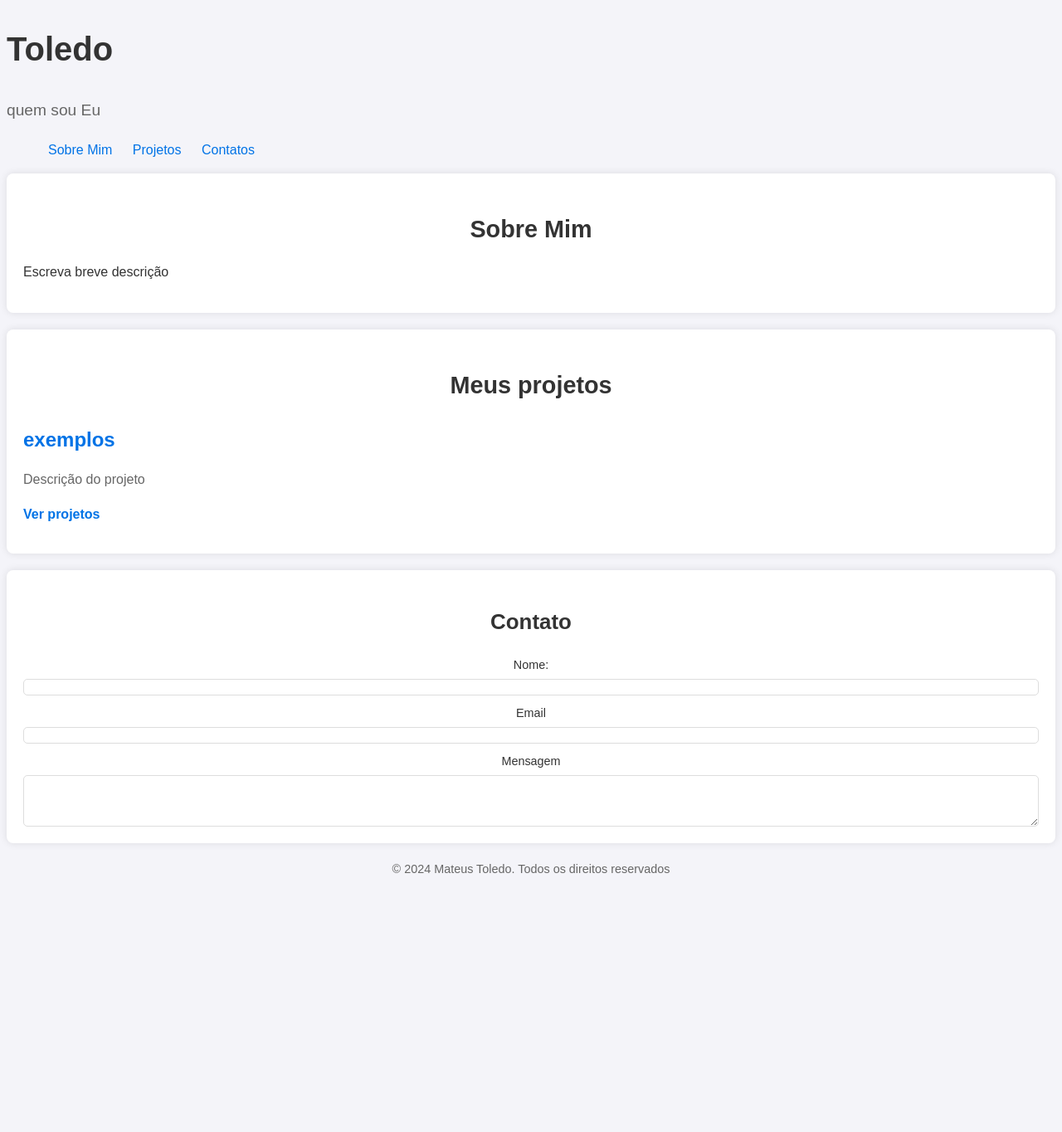
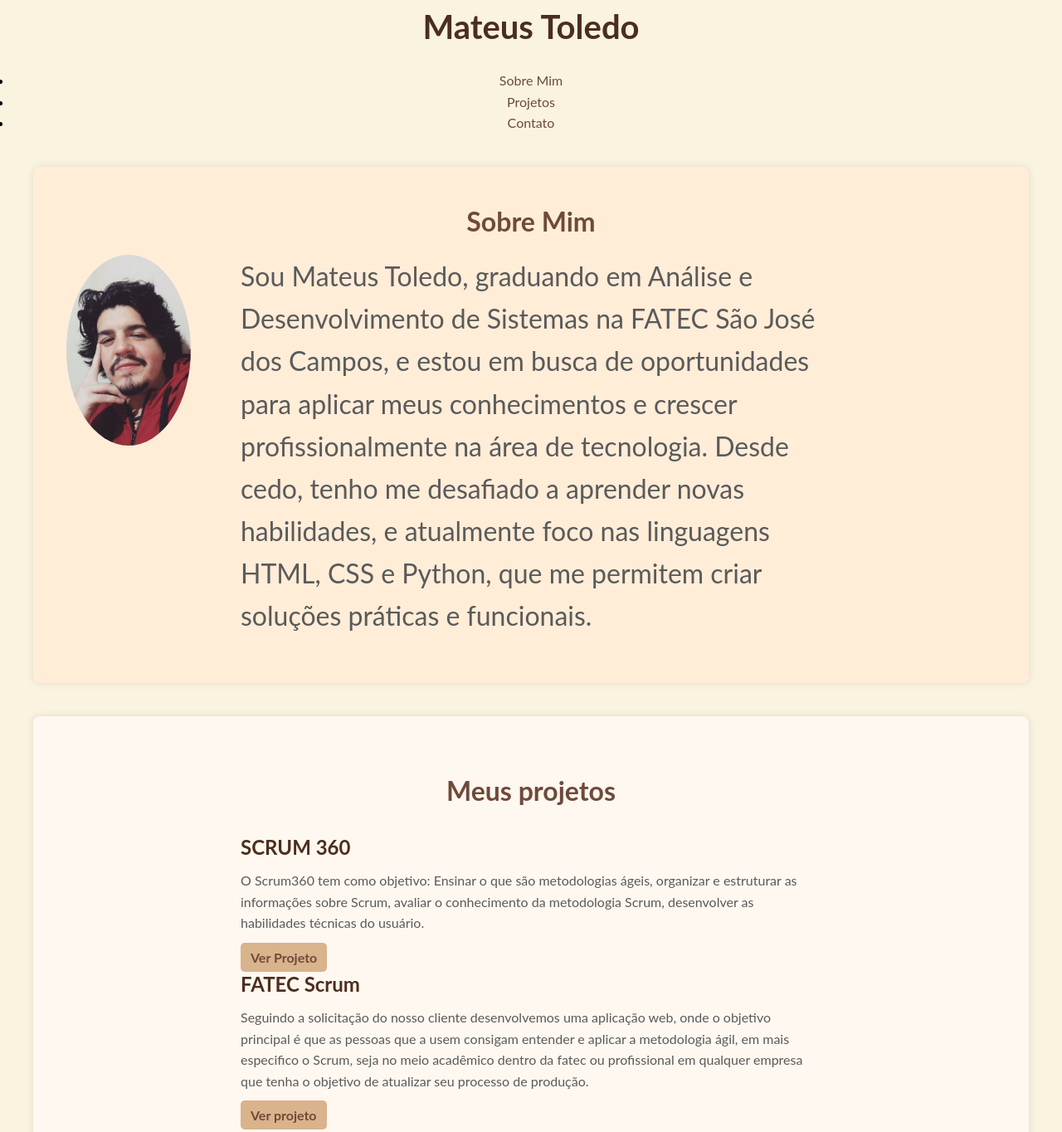
Before and after one commit to RockRural/Portif-lio-1, a plain HTML site: page index.html in a window 1280 px wide. Shown: the top 1364 px of the page at 83% size. Before the commit the page ends 1074 px from the top, so only its background shows below. Drawn offline with Linux system fonts and the light colour scheme.

Commit message:
portifólio para validação

```diff
--- a/index.html
+++ b/index.html
@@ -3,51 +3,91 @@
     <head>
         <meta charset="UTF-8">
         <meta name="viewport" content="width=device-witdth, initial-scale=1.0">
-        <title> Portifólio mateus</title>
+        <title> Portifólio Mateus</title>
         <link rel="stylesheet" href="styles.css">
     </head>
     <body>
-<!-- Cabeçalho com nome e título profissional -->
-     <header>
-        <h1> Toledo </h1>
-        <p> quem sou Eu </p>
-     </header>
+
+        <header>
+            <h1> Mateus Toledo </h1>
+        </header>
 
      <nav>
         <ul>
             <li><a href="#sobre">Sobre Mim </a></li>
             <li><a href="#projetos"> Projetos </a></li>
-            <li><a href="#contatos"> Contatos </a></li>
+            <li><a href="#contato"> Contato </a></li>
         </ul>
      </nav>
 
      <main>
         <section id="Sobre">
             <h2> Sobre Mim </h2>
-            <p> Escreva breve descrição </p>
+            <img src="images/foto-perfil.jpg.jpg" alt="Foto de Mateus Toledo" class="foto-perfil">
+            <p>Sou Mateus Toledo, graduando em Análise e Desenvolvimento de Sistemas na FATEC São José dos Campos, e estou em busca de oportunidades para aplicar meus conhecimentos e crescer profissionalmente na área de tecnologia. Desde cedo, tenho me desafiado a aprender novas habilidades, e atualmente foco nas linguagens HTML, CSS e Python, que me permitem criar soluções práticas e funcionais. </p>
         </section>
+
         <section id="projetos">
             <h2> Meus projetos</h2>
-            <article class="projetos">
-                <h3> exemplos </h3>
-                <p> Descrição do projeto</p>
-                <a href="#"> Ver projetos </a>
+           <div class="project-list">
+            <article class="projeto-card">
+                <h3> SCRUM 360</h3>
+                <p> O Scrum360 tem como objetivo: Ensinar o que são metodologias ágeis, organizar e estruturar as informações sobre Scrum, avaliar o conhecimento da metodologia Scrum, desenvolver as habilidades técnicas do usuário. </p>
+                <a href="https://github.com/davihelisson/FATEC-API-Under_Devs"> Ver Projeto</a>
             </article>
+            </div>
+            <div class="project-list">
+                <article class="projeto-card">
+                    <h3> FATEC Scrum</h3>
+                    <p> Seguindo a solicitação do nosso cliente desenvolvemos uma aplicação web, onde o objetivo principal é que as pessoas que a usem consigam entender e aplicar a metodologia ágil, em mais especifico o Scrum, seja no meio acadêmico dentro da fatec ou profissional em qualquer empresa que tenha o objetivo de atualizar seu processo de produção.</p>
+                    <a href="https://github.com/gubasssss/ThothTech/tree/main"> Ver projeto</a>
+                </article>
+            </div>
+        </section>
+
+        <section id="Certificados">
+            <h2>Certificados</h2>
+            <table>
+                <thead>56
+                    <tr>
+                        <th>Nome</th>
+                        <th>Data</th>
+                        <th>Instituição</th>
+                    </tr>
+                </thead>
+                <tbody>
+                    <tr>
+                        <td>NDG Linux Unhatched</td>
+                        <td>2024</td>
+                        <td> Cisco Networking Academy </td>
+                    </tr>
+                    <tr>
+                        <td>Produção Cultural no Brasil</td>
+                        <td>2024</td>
+                        <td>EBAC (escola britanica de artes criativas e tecnologia)</td>
+                    </tr>
+                </tbody>
+            </table>
         </section>
      </main>
+
      <footer>
         <section id="Contato">
-            <h2> Contato </h2>
-            <form>
+            <h2>Contato</h2>
+            <form id="contactForm">
                 <label for="Nome:"> Nome: </label>
                 <input type="text" id="Nome" name="nome" required>
 
-                <label for="email"> Email</label>
+                <label for="email"> email</label>
                 <input type="email" id="email" name="email" required>
 
                 <label for="mensagem"> Mensagem </label>
                 <textarea id="mensagem" name=" mensagem" rows="4" required> </textarea>
+                <button type="submit"> Enviar </button>
             </form>
+            <p id="confirmationMessage" style="display: none; color: greenyellow; font-weight: bold;margin-top: 10px;">
+                Mensagem enviada, responderemos em breve.
+            </p>
         </section>
         <p>&copy; 2024 Mateus Toledo. Todos os direitos reservados</p>
      </footer>
--- a/styles.css
+++ b/styles.css
@@ -1,103 +1,194 @@
-{
+*{
     margin: 0;
     padding: 0;
-    box-sizing: border-box;
 }
 
 body{
-    font-family: Arial, Helvetica, sans-serif;
-    color: #333;
+    background-color: #faf3e0;
+    font-family: 'Lato', sans-serif;
     line-height: 1.6;
-    background-color:#f4f4f9 ;
+    margin: 0;
+    padding: 0;
 }
+.container {
+    max-width: 1200px;
+    margin: 0 auto;
+    padding: 20px;
+}
+
 header h1{
     font-size: 2.5em;
-    color: #333;
+    color: #4B2E1E;
+    text-align: center;
+    margin-top: 0;
+    margin-bottom: 20px;
 }
 
-header p{
-    font-size: 1.2em;
-    color: #666;
+nav ul{
+    text-align: center;
+    padding: 0;
+    margin: 20px 0;
 }
 
-nav ul li{
-    display: inline;
-    margin: 0 10px;
+nav ul li {
+    display: 0;
+    margin: 0 15px;
 }
+
 nav ul a{
     text-decoration: none;
-    color: #0073e6
-}
-nav ul li a:hover {
-    text-decoration: underline;
+    color: #6E4A3A
 }
 
+
 section{
-    margin-bottom: 20px;
-    padding: 20px;
-    background-color: #ffffff;
+    margin: 40px;
+    padding: 40px;
+    background-color: #FFEDD8;
     border-radius: 8px;
     box-shadow: 0px 0px 10px rgba(0, 0, 0, 0.1);
 }
+
 section h2{
-    font-size: 1.8em;
-    color:#333;
+    font-size: 2em;
+    color: #6E4A3A;
     text-align: center;
+    margin-bottom: 15px;
+}
+
+h3{
+    font-size: 1.5em;
+    color:#6E4A3A;
     margin-bottom: 10px;
 }
-.projetos{
-    margin-bottom: 15px;
+
+.foto-perfil {
+    float: left;
+    width: 150px;
+    height: auto;
+    margin-right: 20px;
+    border-radius: 50%;
 }
-.projetos h3 {
-    font-size: 1.5em;
-    color: #0073e6;
-    margin-bottom: 5px;
+
+.carousel{
+    display: Flex;
+    overflow-x: auto;
+    gap: 10px;
 }
- .projetos p{
-    font-size: 1em;
-    color: #666;
+
+.carousel-item{
+    min-width: 250px;
+    background-color: #FFF2E0;
+    padding: 15px;
+    border-radius: 8px;
+    box-shadow: 0px 4px 6px rgba(0, 0, 0, 0.1);
+    text-align: center;
 }
- .projetos a{
-    color:#0073e6;
-    text-decoration: none;
-    font-weight: bold;
- }
- .projetos a:hover{
-    text-decoration: underline;
- }
- form {
+
+form{
     display: flex;
     flex-direction: column;
 }
 form label{
-    font-size: 1em;
-    color: #333;
     margin-top: 10px;
 }
 form input, form textarea {
-    padding: : 10px;
+    padding: 10px;
+    border-radius: 8px;
     margin-top: 5px;
-    border: 1px solid #ddd;
-    border-radius: 5px;
-    font-size: 1em;
-    resize: vertical;
+    border: 1px solid #ccc;
+}
+form button[type="submit"]{
+        margin-top: 15px;
+        padding: 10px;
+        color: #fff;
+        background-color: #d68a59;
+        border: none;
+        cursor: pointer;
+        border-radius: 8px;
+}
+p{
+    font-size: 2em;
+    color: #5a5a5a  ;
+    margin-bottom: 15px;
+    max-width: 700px;
+    margin-left: auto;
+    margin-right: auto;
+}
+table{
+    width: 100%;
+    border-collapse: collapse;
+}
+table, th, td {
+    border: 1px solid #d68a59;
+    padding: 10px;
+    text-align: center;
+}
+th{
+    background-color: #d68a59;
+    color: #fff;
 }
 
- form button{
-    margin-top: 10px;
-    padding: 10px;
-    background-color: #0073e6;
-    color: whitesmoke;
-    border: none;
- }
- form button:hover{
-    background-color: #005bb5;
+#projetos{
+    padding: 5%;
+    background-color: #fff8f0;
+    border-radius: 8px;
+    box-shadow: 0px 0px 10px rgba(0, 0, 0, 0.1);
+    margin-top: 2rem;
 
 }
 
- footer{
+#projetos h2{
+    font-size: 2rem;
+    color: #6E4A3A;
     text-align: center;
-    margin-top: 20px;
-    font-size: 0.9em;
-    color: #666;
+    margin-bottom: 1.5rem;
 }
+
+.project-list {
+    display: flex;
+    flex-wrap: wrap;
+    gap: 20px;
+    justify-content: center;
+}
+
+.project-card {
+    background-color: #faf3e0;
+    padding: 20px;
+    width: 300px;
+    border-radius: 8px;
+    box-shadow: 0px 4px 8px rgba(0, 0, 0, 0.1);
+    transition: transform 0.3s ease; box-shadow: 0.3s ease;
+    text-align: center;
+}
+
+.projeto-card:hover{
+     transform: translateY(-5px);
+     box-shadow: 0px 8px 16px rgba(0, 0, 0, 0.2);
+}
+.projeto-card h3{
+    font-size: 1.5rem;
+    color: #4B2E1E;
+    margin-bottom: 0.5rem;
+}
+
+.projeto-card p {
+    font-size: 1rem;
+    color: #5A5A5A;
+    margin-bottom: 1rem;
+}
+
+.projeto-card a {
+    font-weight: bold;
+    color: #6E4A3A;
+    text-decoration: none;
+    background-color: #D9B38C;
+    padding: 8px 12px;
+    border-radius: 5px;
+    transition: background-color 0.3s ease;
+}
+
+.projeto-card a:hover {
+    background-color: #B8926A;
+    color: #FFF;
+}
```
Also changed, not shown: images/foto-perfil.jpg.jpg (added). Lines whose indentation alone changed are shown as unchanged.
